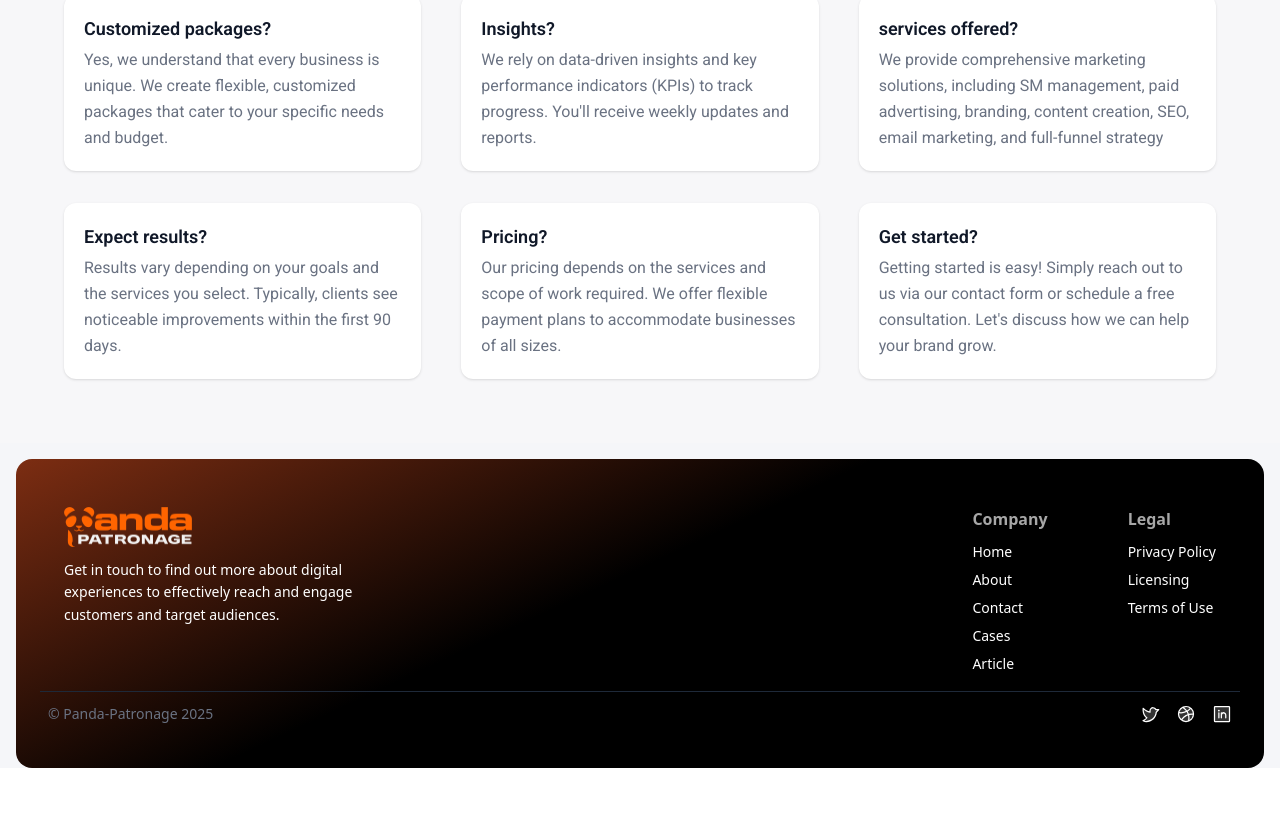
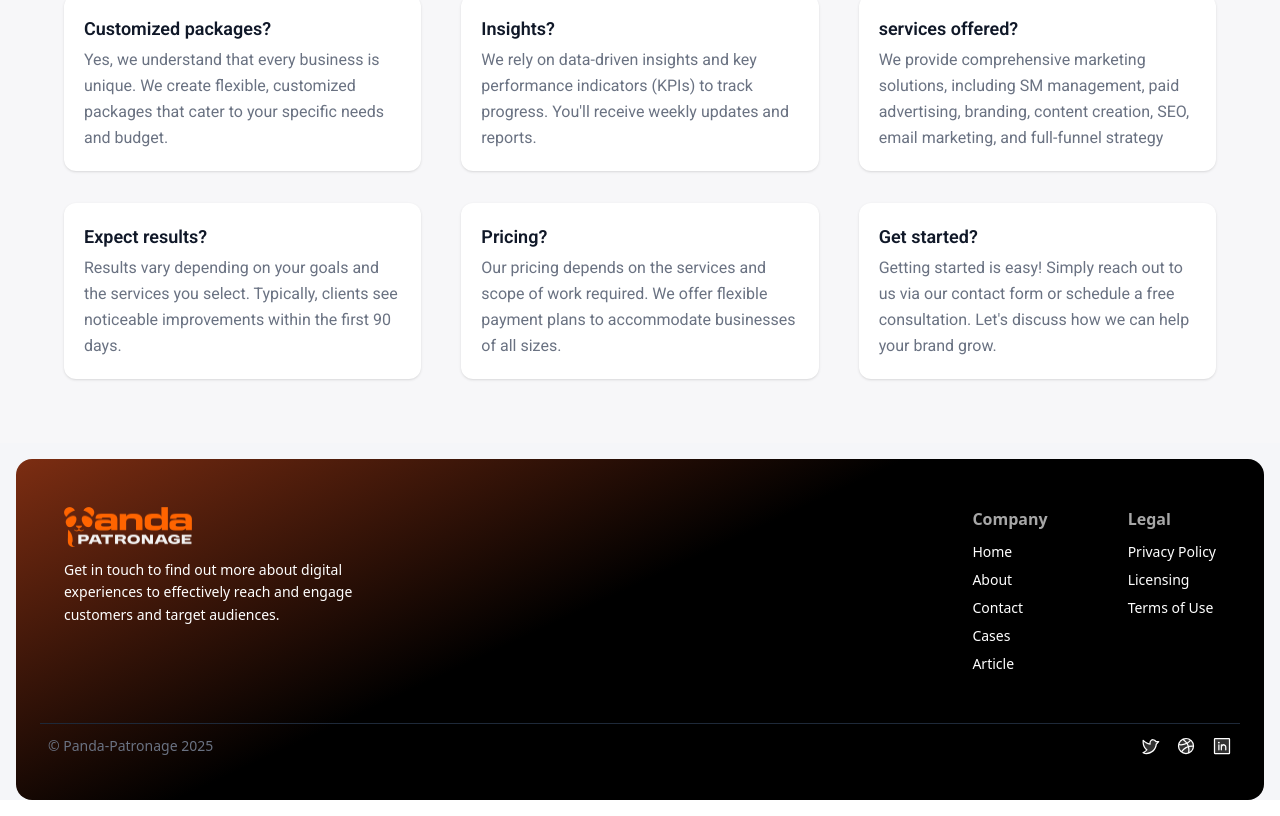
Before and after one commit to Maaz0313-png/panda-patronage, a React (Vite) app: page / in a window 1280 px wide. Shown: the part 6384-7200 px from the top of the page. Before the commit the page ends 7168 px from the top, so only its background shows below. Built offline with nearby package versions, Linux system fonts and the light colour scheme.

Commit message:
fix: adjust padding in Footer component for improved layout

```diff
--- a/src/components/Footer.jsx
+++ b/src/components/Footer.jsx
@@ -10,7 +10,7 @@ import { Link } from "react-router-dom";
 const Footer = () => {
   return (
     <ScrollReveal className="tablet:px-6 m-4 flex flex-col justify-between rounded-2xl p-8 tablet:pt-12 font-sans text-white [background:linear-gradient(-25deg,black_55%,#7c2d12_100%)]">
-      <div className="tablet:grid-cols-3 tablet:justify-between desktop:gap-12 mx-auto grid w-full max-w-6xl grid-cols-1 gap-8 pb-4">
+      <div className="tablet:grid-cols-3 tablet:justify-between desktop:gap-12 pb-8 desktop:pb-12 mx-auto grid w-full max-w-6xl grid-cols-1 gap-8">
         <div className="tablet:col-span-1 flex flex-col">
           <img
             src="/images/misc/footer-logo.png"
```
